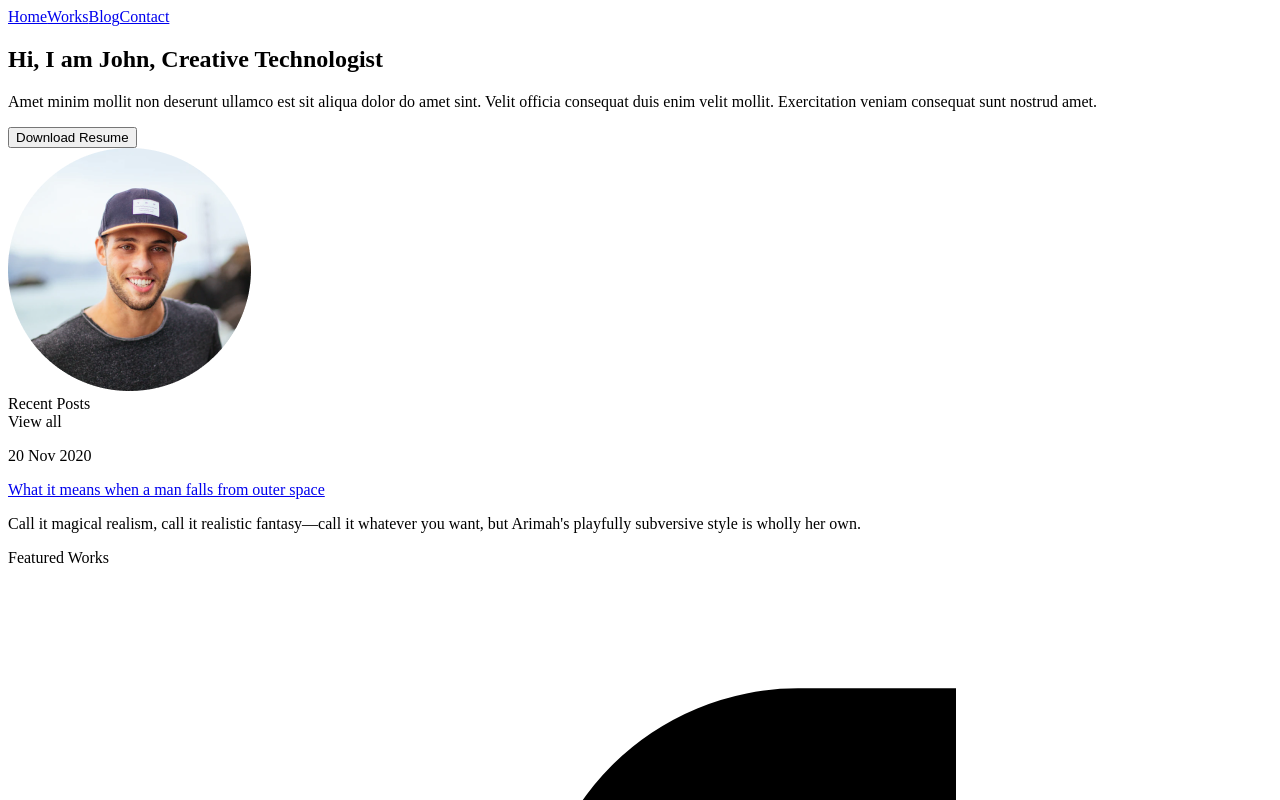
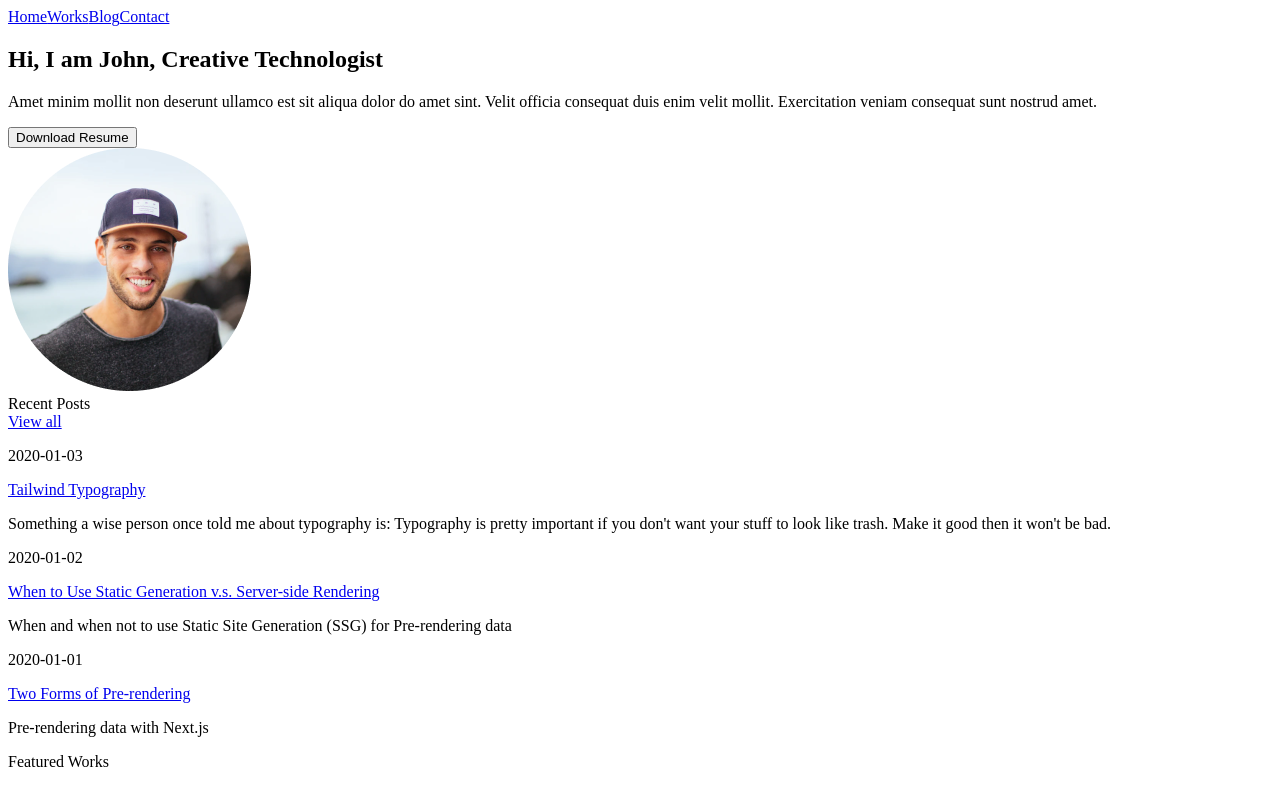
Before and after one commit to John-T45/nextjs-portfolio-template, a Next.js app: page / in a window 1280 px wide. Shown: the top 800 px of the page. Built offline with nearby package versions, Linux system fonts and the light colour scheme; a small style sheet from the web is missing.

Commit message:
🐛 fix: preview blog data on home page

```diff
--- a/components/BlogCard.js
+++ b/components/BlogCard.js
@@ -1,12 +1,15 @@
-export default function BlogCard({ title, date, description }) {
+import Link from "next/link";
+
+export default function BlogCard({ blogData }) {
+  const { title, date, description, id } = blogData;
   return (
     <div>
       <p className="mb-2 text-xs font-semibold tracking-wide text-gray-600 uppercase">
         {date}
       </p>
       <div className="mb-3">
+        <Link href={`/blog/${id}`}>
           <a
-          href="/"
             aria-label="Article"
             className="inline-block text-black transition-colors duration-200 hover:text-deep-purple-accent-400"
           >
@@ -14,6 +17,7 @@ export default function BlogCard({ title, date, description }) {
               {title}{" "}
             </p>
           </a>
+        </Link>
       </div>
       <p className="mb-4 text-base text-gray-700 md:text-lg">
         {description}
--- a/components/BlogCardLarge.js
+++ b/components/BlogCardLarge.js
@@ -1,24 +1,25 @@
-export default function BlogCardLarge() {
+import Link from "next/link";
+
+export default function BlogCardLarge({ blogData }) {
   return (
     <div className="lg:col-span-2">
       <p className="mb-2 text-xs font-semibold tracking-wide text-gray-600 uppercase">
-        20 Nov 2020
+        {blogData.date}
       </p>
       <div className="mb-3">
+        <Link href={`/blog/${blogData.id}`}>
           <a
-          href="/"
             aria-label="Article"
             className="inline-block text-black transition-colors duration-200 hover:text-deep-purple-accent-400"
           >
             <p className="font-sans text-xl font-extrabold leading-none tracking-tight lg:text-4xl xl:text-5xl">
-            What it means when a man falls from outer space
+              {blogData.title}
             </p>
           </a>
+        </Link>
       </div>
       <p className="mb-4 text-base text-gray-700 md:text-lg">
-        Call it magical realism, call it realistic fantasy—call it
-        whatever you want, but Arimah's playfully subversive style is
-        wholly her own.
+        {blogData.description}
       </p>
     </div>
   );
--- a/components/BlogPreview.js
+++ b/components/BlogPreview.js
@@ -1,22 +1,26 @@
+import Link from "next/link";
 import BlogCard from "./BlogCard";
 import BlogCardLarge from "./BlogCardLarge";
 
-export default function BlogPreview() {
+export default function BlogPreview({ mostRecentBlog, recentBlog }) {
   return (
     <div className="px-4 py-8 mx-auto sm:max-w-xl md:max-w-full lg:max-w-screen-xl md:px-24 lg:px-8 lg:py-12">
       <div className="flex items-center flex-wrap text-xl my-3">
         <div className="font-sans text-2xl font-extrabold leading-none tracking-tight m-2">
           Recent Posts
         </div>
-        <div className="font-sans text-2xl font-extrabold leading-none text-gray-500 hover:underline ml-auto cursor-pointer tracking-tight m-2">
-          View all
-        </div>
+        <Link href="/blog">
+          <a className="font-sans text-2xl font-extrabold leading-none text-gray-500 hover:underline ml-auto cursor-pointer tracking-tight m-2">
+            View all
+          </a>
+        </Link>
       </div>
       <div className="grid gap-10 row-gap-8 lg:grid-cols-5">
-        <BlogCardLarge />
+        <BlogCardLarge blogData={mostRecentBlog} />
         <div className="flex flex-col space-y-8 lg:col-span-3">
-          <BlogCard />
-          <BlogCard />
+          {recentBlog.map((blogData) => {
+            return <BlogCard blogData={blogData} />;
+          })}
         </div>
       </div>
     </div>
--- a/pages/blog/[id].js
+++ b/pages/blog/[id].js
@@ -21,8 +21,6 @@ export async function getStaticProps({ params }) {
 export default function BlogPost({ postData }) {
   const { title, contentHtml, category, date } = postData;
 
-  console.log(date);
-
   return (
     <Layout>
       <div className="max-w-screen-sm px-4 py-12 mx-auto">
--- a/pages/blog/index.js
+++ b/pages/blog/index.js
@@ -1,4 +1,3 @@
-import BlogCard from "../../components/BlogCard";
 import FeaturedWorkCard from "../../components/FeaturedWorkCard";
 import Layout from "../../components/Layout";
 import { getSortedPostsData } from "../../lib/posts";
--- a/pages/index.js
+++ b/pages/index.js
@@ -1,19 +1,33 @@
-import Head from "next/head";
 import BlogPreview from "../components/BlogPreview";
 import FeaturedWorksPreview from "../components/FeaturedWorksPreview";
-import Footer from "../components/Footer";
 import Hero from "../components/Hero";
 import Layout from "../components/Layout";
-import Navbar from "../components/Navbar";
+import { getSortedPostsData } from "../lib/posts";
 
-export default function Home() {
+export default function Home({ posts }) {
+  const mostRecentBlog = posts[0];
+  const recentBlog = posts.slice(1, 3);
+
   return (
     <div>
       <Layout>
         <Hero />
-        <BlogPreview />
+        <BlogPreview
+          mostRecentBlog={mostRecentBlog}
+          recentBlog={recentBlog}
+        />
         <FeaturedWorksPreview id="work" />
       </Layout>
     </div>
   );
 }
+
+export async function getStaticProps() {
+  const posts = getSortedPostsData();
+
+  return {
+    props: {
+      posts,
+    },
+  };
+}
```
Lines whose indentation alone changed are shown as unchanged.
